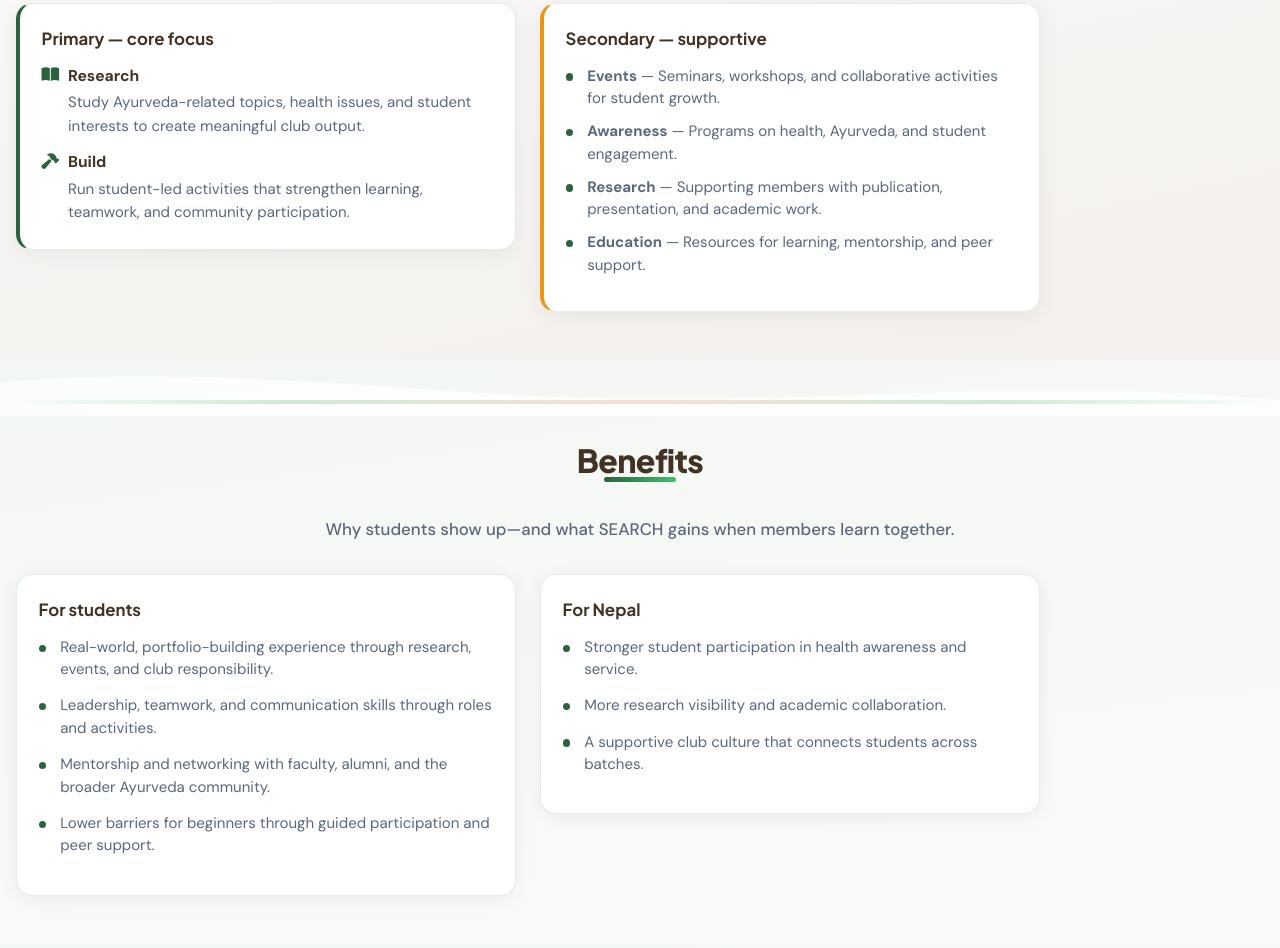
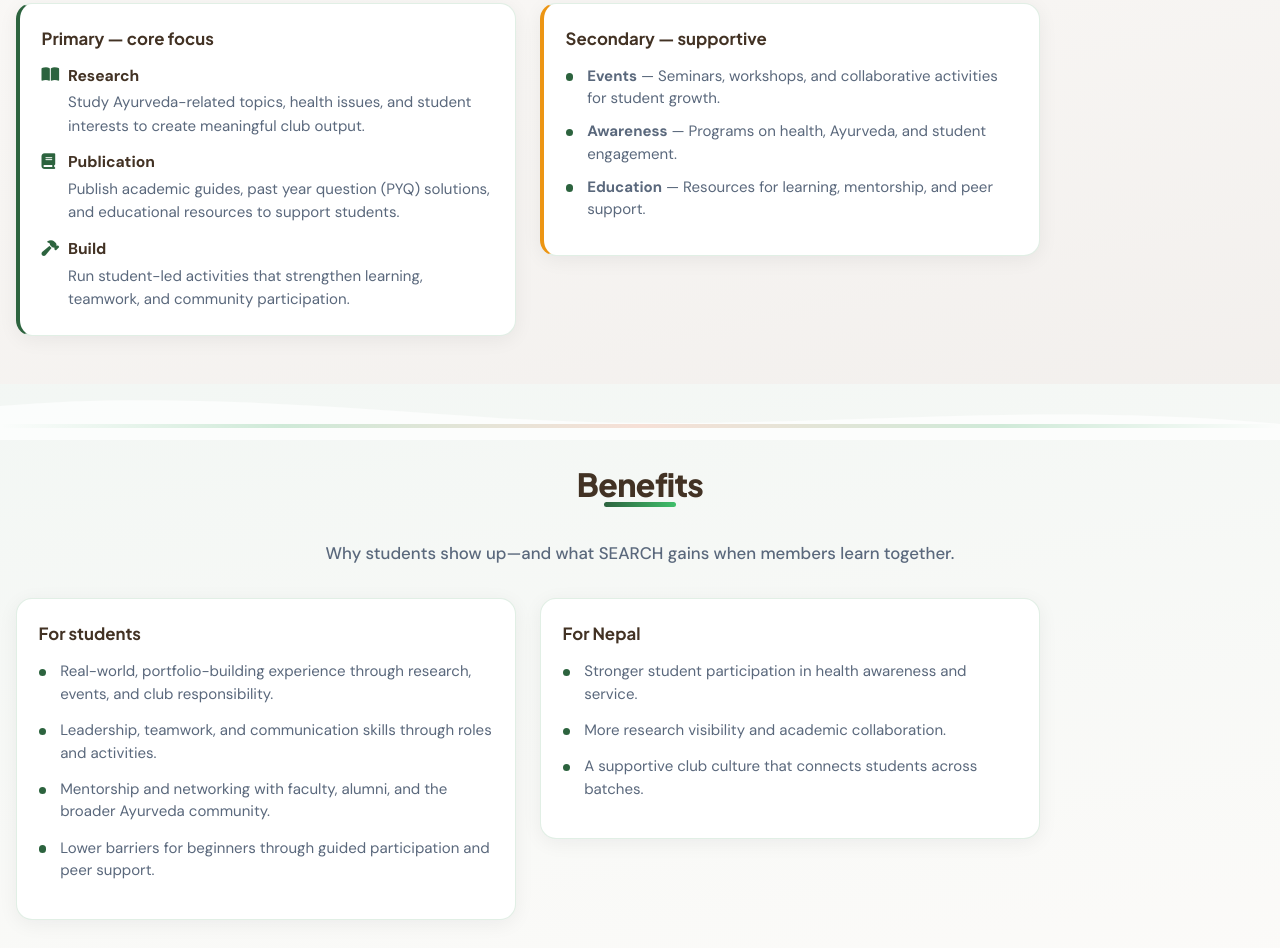
Before and after one commit to KhagendraN/SEARCH-Students-club-website, a website with bundled scripts: page index.html in a window 1280 px wide. Shown: the part 2794-3742 px from the top of the page. Built offline with nearby package versions, Linux system fonts and the light colour scheme; some packages are replaced by stand-ins of ours; no server answers; the database is empty.

Commit message:
update web content

```diff
--- a/index.html
+++ b/index.html
@@ -295,6 +295,8 @@
                     <dl class="ios-def-list">
                         <dt><i class="fas fa-book-open" aria-hidden="true"></i> Research</dt>
                         <dd>Study Ayurveda-related topics, health issues, and student interests to create meaningful club output.</dd>
+                        <dt><i class="fas fa-book" aria-hidden="true"></i> Publication</dt>
+                        <dd>Publish academic guides, past year question (PYQ) solutions, and educational resources to support students.</dd>
                         <dt><i class="fas fa-hammer" aria-hidden="true"></i> Build</dt>
                         <dd>Run student-led activities that strengthen learning, teamwork, and community participation.</dd>
                     </dl>
@@ -304,7 +306,6 @@
                     <ul class="ios-check-list">
                         <li><strong>Events</strong> — Seminars, workshops, and collaborative activities for student growth.</li>
                         <li><strong>Awareness</strong> — Programs on health, Ayurveda, and student engagement.</li>
-                        <li><strong>Research</strong> — Supporting members with publication, presentation, and academic work.</li>
                         <li><strong>Education</strong> — Resources for learning, mentorship, and peer support.</li>
                     </ul>
                 </div>
```
Also changed, not shown: README.md.
